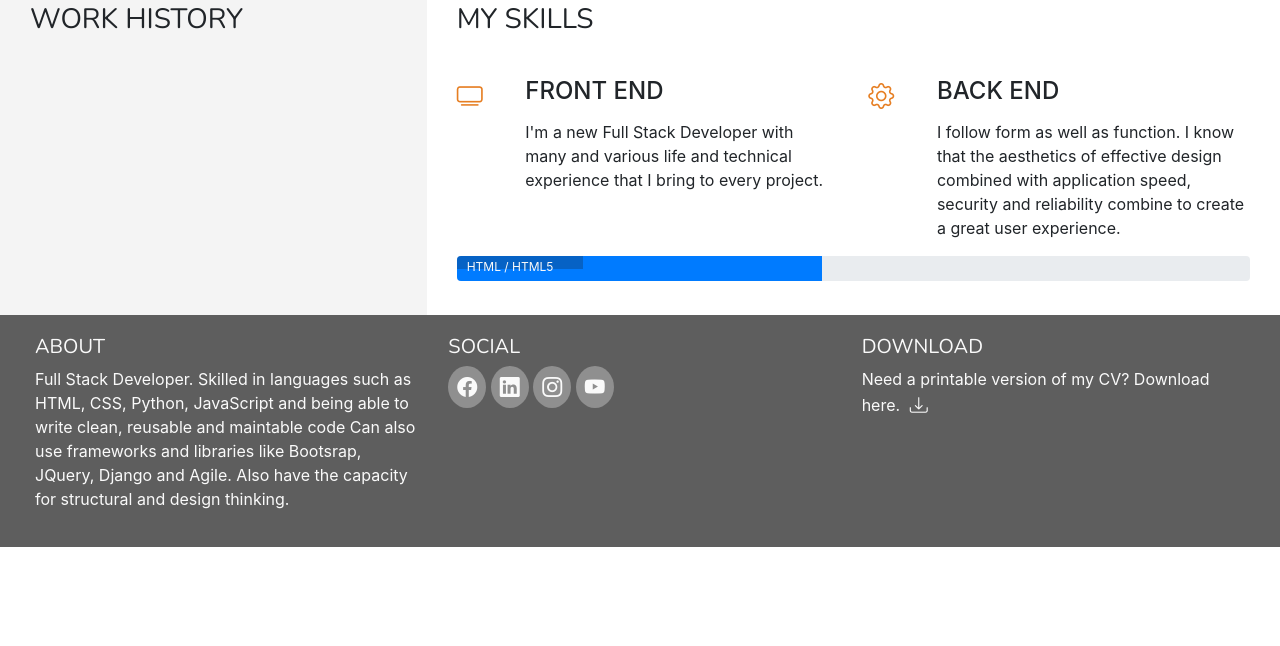
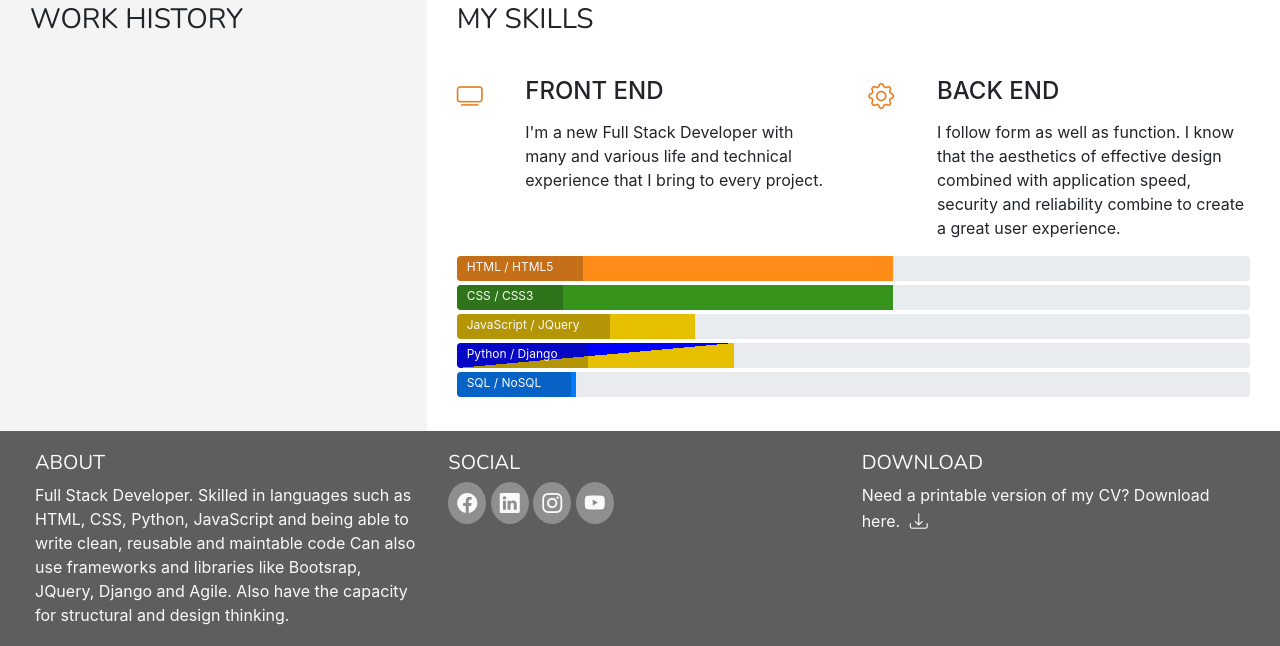
Before and after one commit to DeadEnigma13/My-Online-Portfolio, a plain HTML site: page resume.html in a window 1280 px wide. Shown: the part 382-1028 px from the top of the page. Before the commit the page ends 929 px from the top, so only its background shows below. Drawn offline with nearby package versions, Linux system fonts and the light colour scheme.

Commit message:
Add more skills and color

```diff
--- a/assets/css/style.css
+++ b/assets/css/style.css
@@ -45,6 +45,22 @@
 
 .ui-menu-color-download {
     background-color: #5e5e5e;
+}
+
+.bg-html {
+    background-color: rgb(255,140,25);
+}
+
+.bg-css {
+    background-color: #36931c;
+}
+
+.bg-js {
+    background-color: rgb(230,191,0);
+}
+
+.bg-python {
+    background: linear-gradient(to bottom right, blue 50%, rgb(230,191,0) 50%);
 }
 
 .row-table {
@@ -308,7 +324,7 @@ footer {
     position: absolute;
     left: 0px;
     font-weight: 400;
-    padding: 11px 30px 2px 10px;
+    padding: 11px 30px 14px 10px;
     color: #fafafa;
     background-color: rgba(25, 25, 25, 0.25);
 }
--- a/resume.html
+++ b/resume.html
@@ -94,10 +94,34 @@
                 <div class="row">
                     <div class="col">
                         <div class="progress">
-                            <div class="progress-bar" role="progressbar" aria-valuenow="46" aria-valuemin="0" aria-valuemax="100" style="width:46%;">
-                                <span class="sr-only">46% Complete</span>
+                            <div class="progress-bar bg-html" role="progressbar" aria-valuenow="55" aria-valuemin="0" aria-valuemax="100" style="width:55%;">
+                                <span class="sr-only">55% Complete</span>
                             </div>
                             <span class="progress-type">HTML / HTML5</span>
+                        </div>
+                        <div class="progress">
+                            <div class="progress-bar bg-css" role="progressbar" aria-valuenow="55" aria-valuemin="0" aria-valuemax="100" style="width:55%;">
+                                <span class="sr-only">55% Complete</span>
+                            </div>
+                            <span class="progress-type">CSS / CSS3</span>
+                        </div>
+                        <div class="progress">
+                            <div class="progress-bar bg-js" role="progressbar" aria-valuenow="30" aria-valuemin="0" aria-valuemax="100" style="width:30%;">
+                                <span class="sr-only">30% Complete</span>
+                            </div>
+                            <span class="progress-type">JavaScript / JQuery</span>
+                        </div>
+                        <div class="progress">
+                            <div class="progress-bar bg-python" role="progressbar" aria-valuenow="35" aria-valuemin="0" aria-valuemax="100" style="width:35%;">
+                                <span class="sr-only">35% Complete</span>
+                            </div>
+                            <span class="progress-type">Python / Django</span>
+                        </div>
+                        <div class="progress">
+                            <div class="progress-bar bg-sql" role="progressbar" aria-valuenow="15" aria-valuemin="0" aria-valuemax="100" style="width:15%;">
+                                <span class="sr-only">15% Complete</span>
+                            </div>
+                            <span class="progress-type">SQL / NoSQL</span>
                         </div>
                     </div>
                 </div>
```
